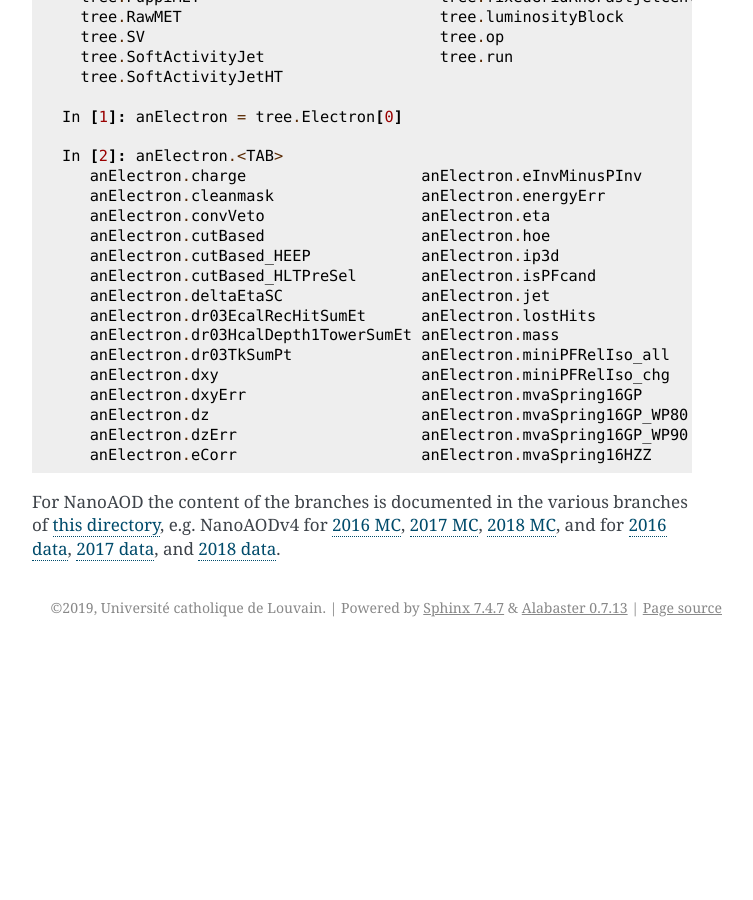
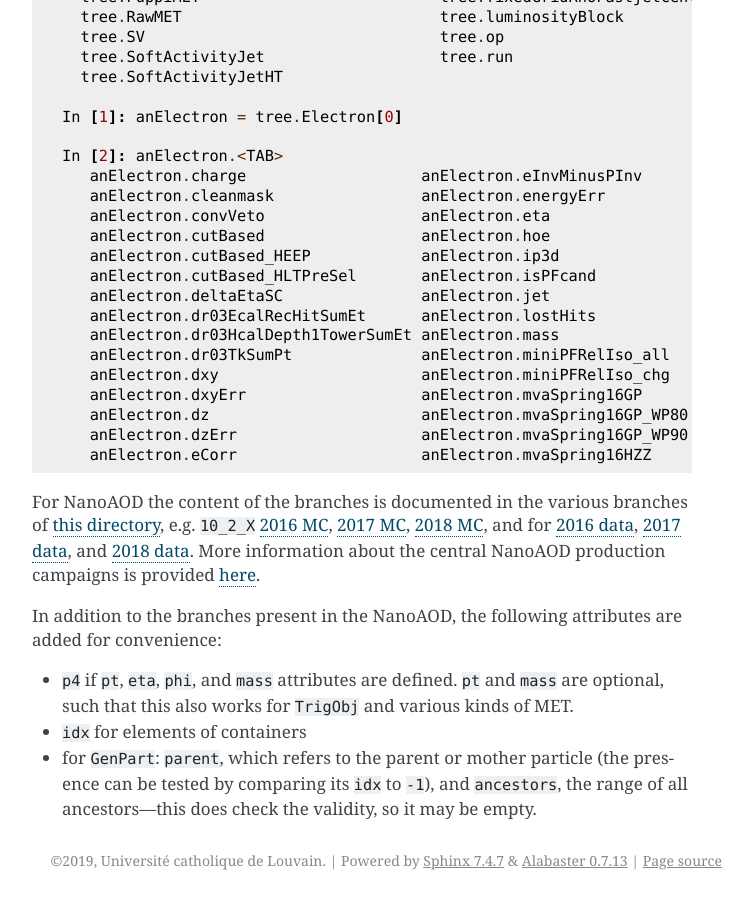
Before and after one commit to recotoolsbenchmarks/BambooAnalysis, a Sphinx documentation site: the page built from doc/userguide.rst, in a window 1280 px wide and 900 px high, scrolled down 7617 px. Shown: the whole window, without its empty margins (388-1141 px from the left). Built offline with Sphinx 7.4.7, drawn with Linux system fonts in a browser that asks for light colours; before the commit the page ends 8264 px from its top, so only the background shows below that.

Commit message:
Update userguide with the list of non-branch NanoAOD attributes

```diff
--- a/doc/userguide.rst
+++ b/doc/userguide.rst
@@ -405,13 +405,21 @@ tab-completion can be used to have a look at what's there:
 
 For NanoAOD the content of the branches is documented in the various branches of
 `this directory <https://cms-nanoaod-integration.web.cern.ch/integration/>`_,
-e.g. NanoAODv4 for
+e.g. ``10_2_X``
 `2016 MC <https://cms-nanoaod-integration.web.cern.ch/integration/master-102X/mc94X2016_doc.html>`_,
 `2017 MC <https://cms-nanoaod-integration.web.cern.ch/integration/master-102X/mc94Xv2_doc.html>`_,
 `2018 MC <https://cms-nanoaod-integration.web.cern.ch/integration/master-102X/mc102X_doc.html>`_, and for
 `2016 data <https://cms-nanoaod-integration.web.cern.ch/integration/master-102X/data94X2016_doc.html>`_,
 `2017 data <https://cms-nanoaod-integration.web.cern.ch/integration/master-102X/data94Xv2_doc.html>`_, and
 `2018 data <https://cms-nanoaod-integration.web.cern.ch/integration/master-102X/data101X_doc.html>`_.
+More information about the central NanoAOD production campaigns is provided
+`here <https://gitlab.cern.ch/cms-nanoAOD/nanoaod-doc/-/wikis/home>`_.
+
+In addition to the branches present in the NanoAOD, the following attributes are added for convenience:
+
+- ``p4`` if ``pt``, ``eta``, ``phi``, and ``mass`` attributes are defined. ``pt`` and ``mass`` are optional, such that this also works for ``TrigObj`` and various kinds of MET.
+- ``idx`` for elements of containers
+- for ``GenPart``: ``parent``, which refers to the parent or mother particle (the presence can be tested by comparing its ``idx`` to ``-1``), and ``ancestors``, the range of all ancestors |---| this does check the validity, so it may be empty.
 
 
 .. _bamboo: https://cp3.irmp.ucl.ac.be/~pdavid/bamboo/index.html
```
